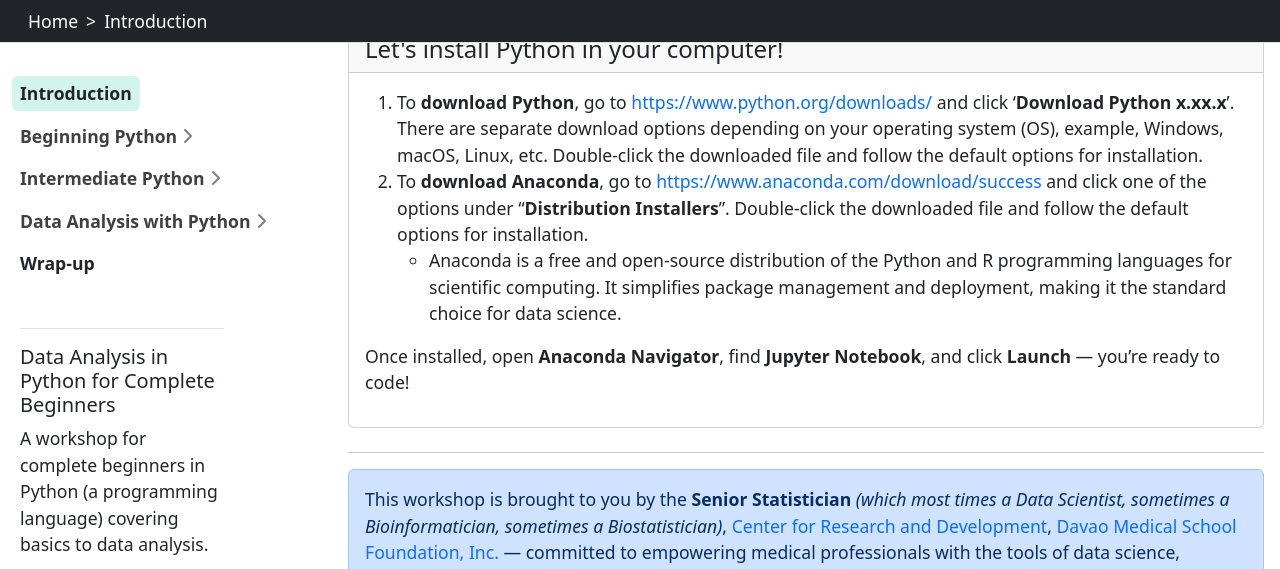
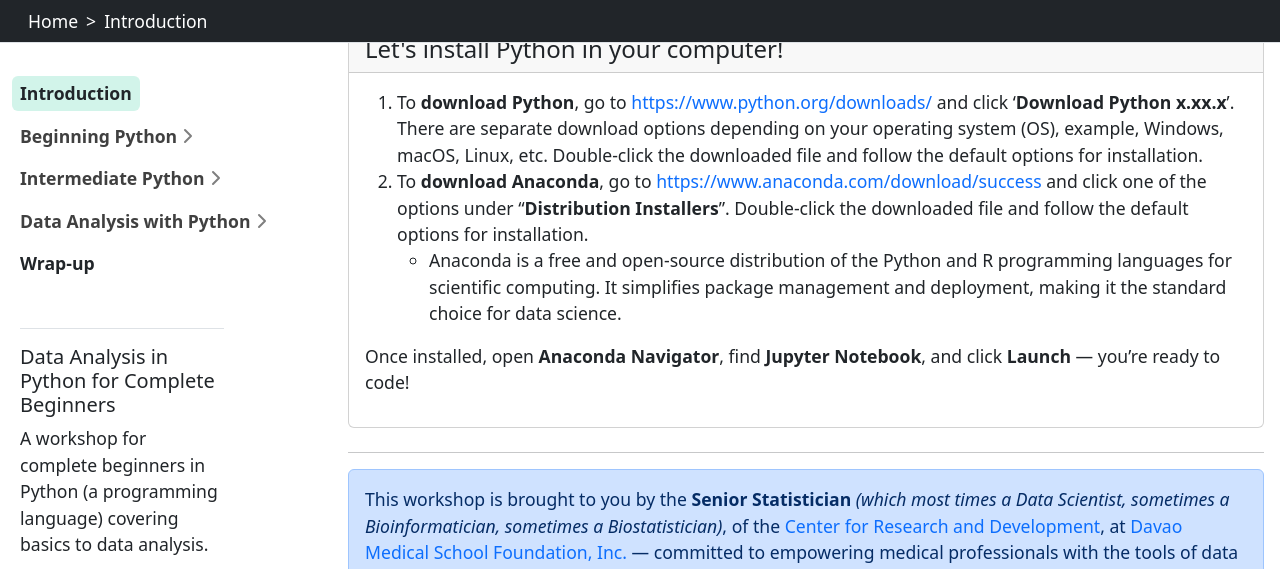
Before and after one commit to jllcalorio/data-analysis-in-python-for-complete-beginners, a Jekyll site: the page built from content/intro.md, in a window 1280 px wide and 900 px high, scrolled down 4954 px, cut to the strip 0-569 px from the top of the window. Built offline with Jekyll 4.4.1, drawn with Linux system fonts in a browser that asks for light colours.

Commit message:
minor edits

```diff
--- a/content/intro.md
+++ b/content/intro.md
@@ -155,5 +155,5 @@
 ---
 
 {% capture text %}
-This workshop is brought to you by the **Senior Statistician** *(which most times a Data Scientist, sometimes a Bioinformatician, sometimes a Biostatistician)*, [Center for Research and Development](https://www.facebook.com/dmsfiCRD), [Davao Medical School Foundation, Inc.](https://www.facebook.com/DavaoMedical) — committed to empowering medical professionals with the tools of data science, evidence-based research, and digital innovation.{% endcapture %}
+This workshop is brought to you by the **Senior Statistician** *(which most times a Data Scientist, sometimes a Bioinformatician, sometimes a Biostatistician)*, of the [Center for Research and Development](https://www.facebook.com/dmsfiCRD), at [Davao Medical School Foundation, Inc.](https://www.facebook.com/DavaoMedical) — committed to empowering medical professionals with the tools of data science, evidence-based research, and digital innovation.{% endcapture %}
 {% include alert.html text=text color=secondary %}
```
